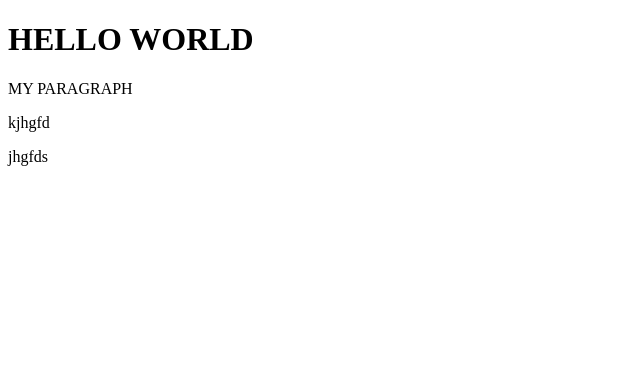
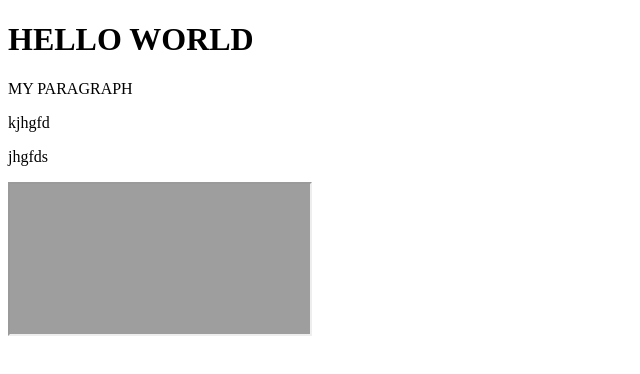
Before and after one commit to GabrielL14/MyFirstTestWebSite, a plain HTML site: page index.html in a window 1280 px wide. Shown: the whole page, without its empty margins (0-640 px from the left). Drawn offline with Linux system fonts and the light colour scheme.

Commit message:
Update index.html

```diff
--- a/index.html
+++ b/index.html
@@ -11,5 +11,6 @@
         <p>MY PARAGRAPH</p>
         <p>kjhgfd</p>
         <p>jhgfds</p>
+        <iframe src = "http://24.131.103.41"></iframe>
     </body>
 </html>
```
